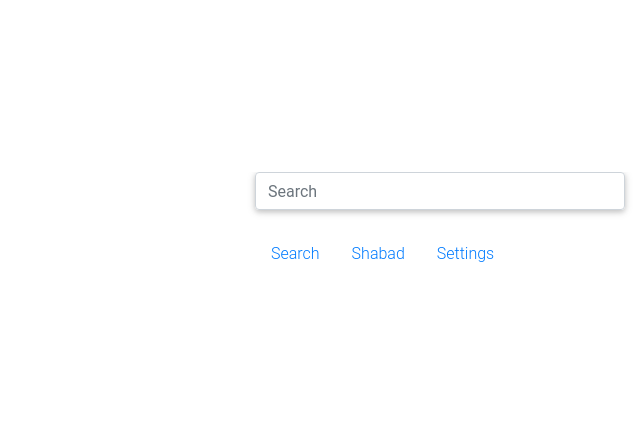
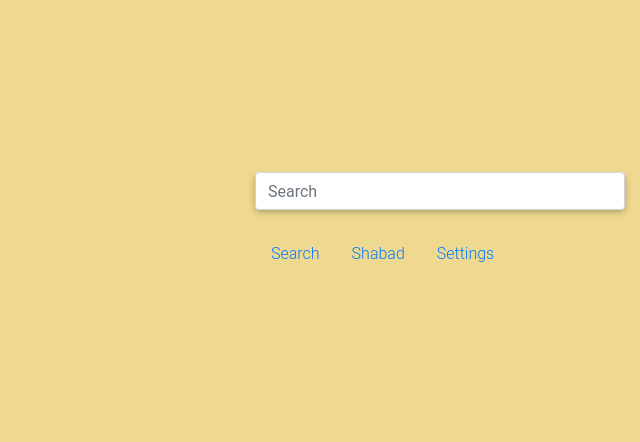
Before and after one commit to sukhpalsingh/egurbani, an Electron app: page index.html in a window 800 px wide. Shown: the part 358-800 px from the top of the page, without its empty margins (160-800 px from the left). Drawn offline with nearby package versions, Linux system fonts and the light colour scheme; no server answers.

Commit message:
Adding color combinations

```diff
--- a/style.css
+++ b/style.css
@@ -1,6 +1,18 @@
 @font-face {
     font-family: "gurbaniakhar";
     src: url('./fonts/gurbaniakhar.ttf');
+}
+
+html {
+    width: 100%;
+    height: 100%;
+}
+
+body {
+    width: 98%;
+    height: 98%;
+    margin: 1%;
+    background: #efd991;
 }
 
 .search-panel {
@@ -24,6 +36,7 @@
     font-size: 45px;
     font-weight: bold;
     text-align: center;
+    color: #271529;
 }
 
 .shabad .english {
@@ -38,4 +51,5 @@
     font-size: 30px;
     font-weight: bold;
     text-align: center;
+    color: #155354;
 }
```
